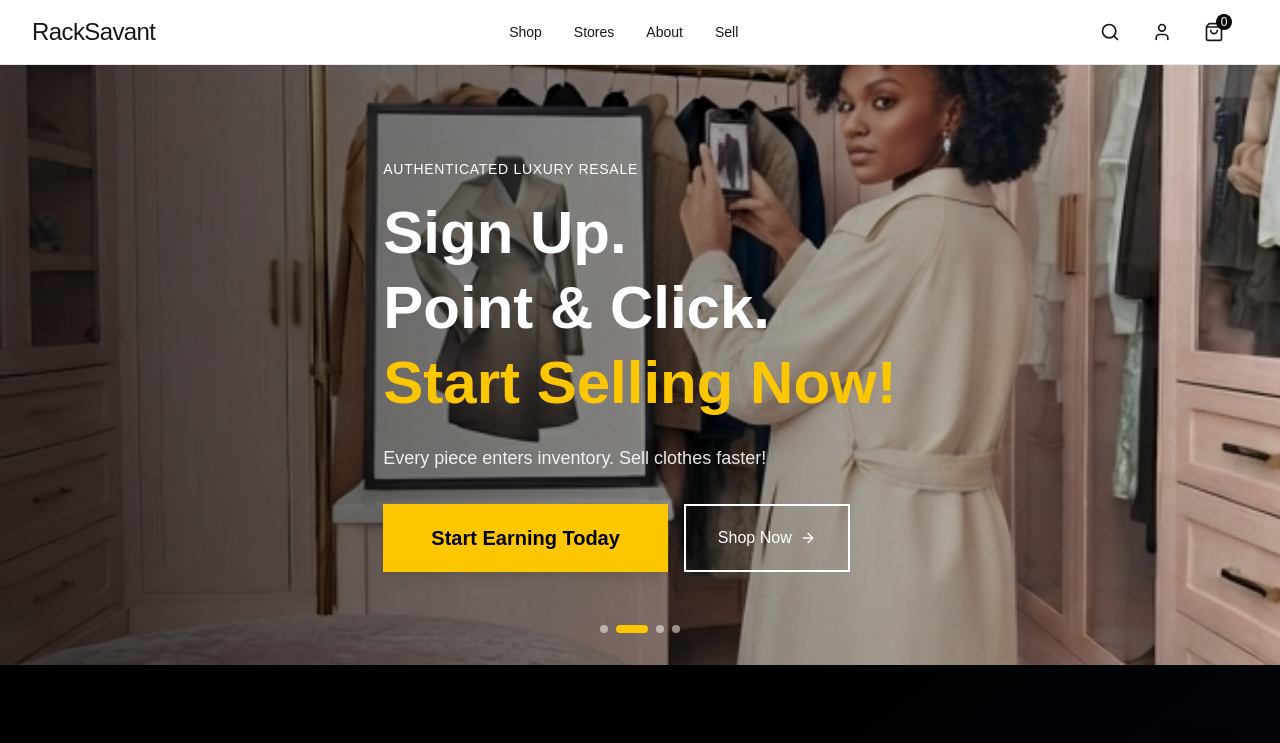
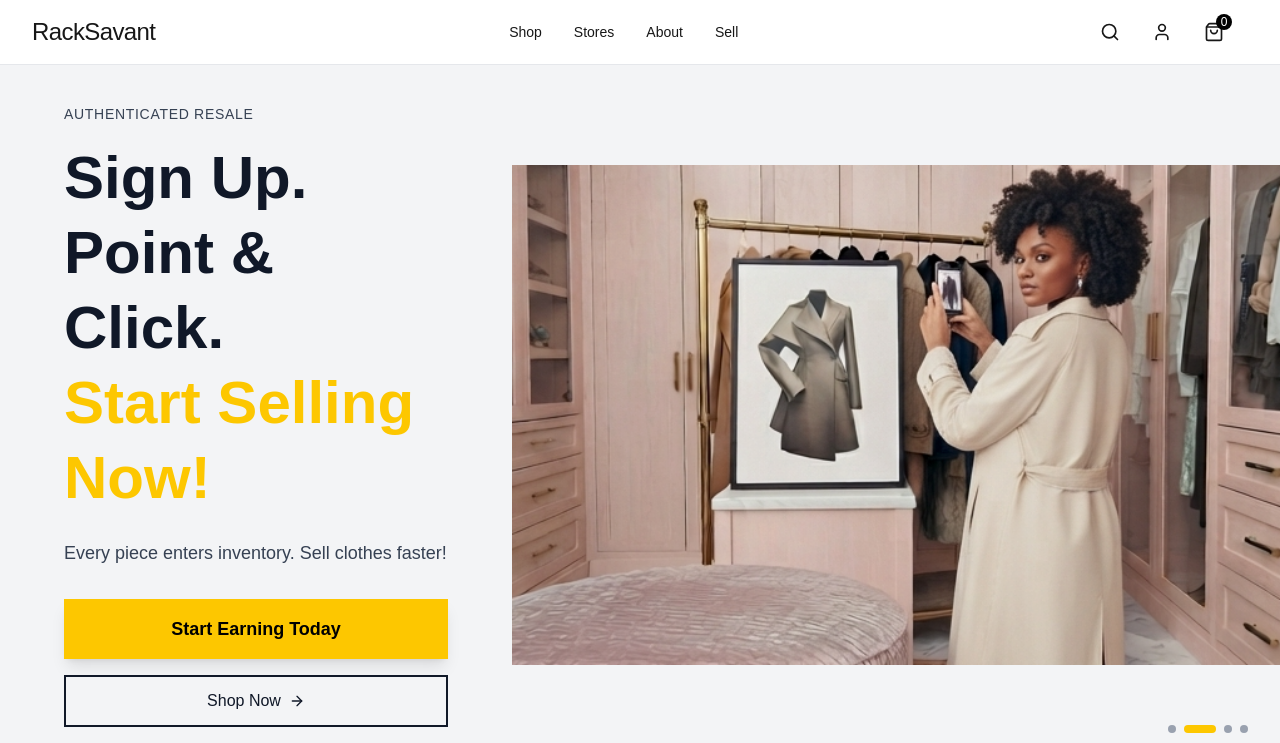
Before and after one commit to RackSavant/CrossPostGTMSite, a Next.js app: page / in a window 1280 px wide. Shown: the top 743 px of the page. Built offline with nearby package versions, Linux system fonts and the light colour scheme.

Commit message:
Redesign hero as split layout: text left, full images right, remove Luxury

```diff
--- a/components/hero-carousel.tsx
+++ b/components/hero-carousel.tsx
@@ -23,42 +23,44 @@ export function HeroCarousel() {
   }, []);
 
   return (
-    <section className="relative h-[600px] flex items-center overflow-hidden">
-      <div className="absolute inset-0 bg-gradient-to-r from-black/70 via-black/40 to-transparent z-10" />
+    <section className="relative h-[700px] flex items-center overflow-hidden bg-gray-100">
 
-      {/* Carousel Images */}
+      {/* Carousel Images - Right Side */}
+      <div className="absolute right-0 top-0 bottom-0 w-3/5 overflow-hidden">
         {images.map((image, index) => (
           <img
             key={index}
             src={image.src}
             alt={image.alt}
-          className={`absolute inset-0 w-full h-full object-cover transition-opacity duration-1000 ${
+            className={`absolute inset-0 w-full h-full object-contain transition-opacity duration-1000 ${
               index === currentIndex ? 'opacity-100' : 'opacity-0'
             }`}
           />
         ))}
+      </div>
 
-      <div className="relative z-20 max-w-7xl mx-auto px-4 sm:px-6 lg:px-8 text-white">
-        <div className="max-w-xl">
-          <p className="text-sm uppercase tracking-wider mb-4">Authenticated Luxury Resale</p>
-          <h1 className="text-5xl md:text-6xl font-bold mb-6 leading-tight">
+      {/* Text Content - Left Side */}
+      <div className="relative z-20 w-2/5 px-8 lg:px-16 py-12">
+        <div className="max-w-lg">
+          <p className="text-sm uppercase tracking-wider mb-4 text-gray-700">Authenticated Resale</p>
+          <h1 className="text-4xl md:text-5xl lg:text-6xl font-bold mb-6 leading-tight text-gray-900">
             Sign Up.<br />
             Point & Click.<br />
             <span className="text-yellow-400">Start Selling Now!</span>
           </h1>
-          <p className="text-lg mb-8 text-white/90">
+          <p className="text-lg mb-8 text-gray-700">
             Every piece enters inventory. Sell clothes faster!
           </p>
-          <div className="flex flex-col sm:flex-row gap-4">
+          <div className="flex flex-col gap-4">
             <Link
               href="/join"
-              className="bg-yellow-400 text-black px-12 py-5 text-xl rounded-none hover:bg-yellow-300 transition-colors font-bold text-center shadow-lg"
+              className="bg-yellow-400 text-black px-10 py-4 text-lg rounded-none hover:bg-yellow-300 transition-colors font-bold text-center shadow-lg"
             >
               Start Earning Today
             </Link>
             <Link
               href="/shop"
-              className="border-2 border-white text-white px-8 py-4 rounded-none hover:bg-white hover:text-black transition-colors inline-flex items-center justify-center gap-2 font-medium"
+              className="border-2 border-gray-900 text-gray-900 px-8 py-3 rounded-none hover:bg-gray-900 hover:text-white transition-colors inline-flex items-center justify-center gap-2 font-medium"
             >
               Shop Now
               <ArrowRight className="w-4 h-4" />
@@ -68,13 +70,13 @@ export function HeroCarousel() {
       </div>
 
       {/* Carousel Indicators */}
-      <div className="absolute bottom-8 left-1/2 transform -translate-x-1/2 z-20 flex gap-2">
+      <div className="absolute bottom-8 right-8 z-20 flex gap-2">
         {images.map((_, index) => (
           <button
             key={index}
             onClick={() => setCurrentIndex(index)}
             className={`w-2 h-2 rounded-full transition-all ${
-              index === currentIndex ? 'bg-yellow-400 w-8' : 'bg-white/50'
+              index === currentIndex ? 'bg-yellow-400 w-8' : 'bg-gray-400'
             }`}
             aria-label={`Go to slide ${index + 1}`}
           />
```
Lines whose indentation alone changed are shown as unchanged.
